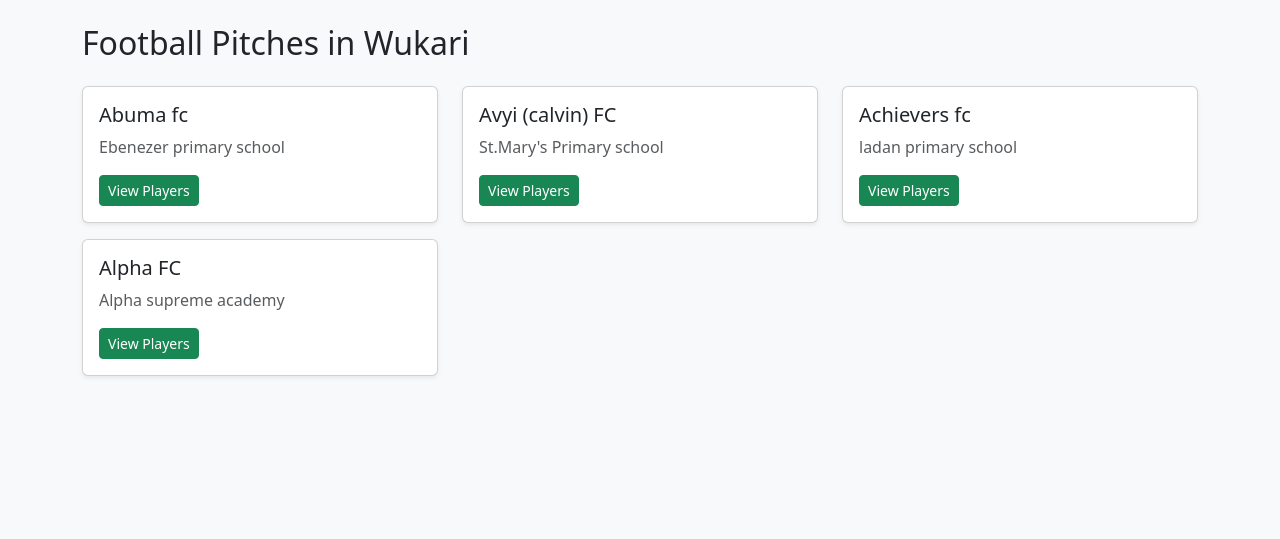
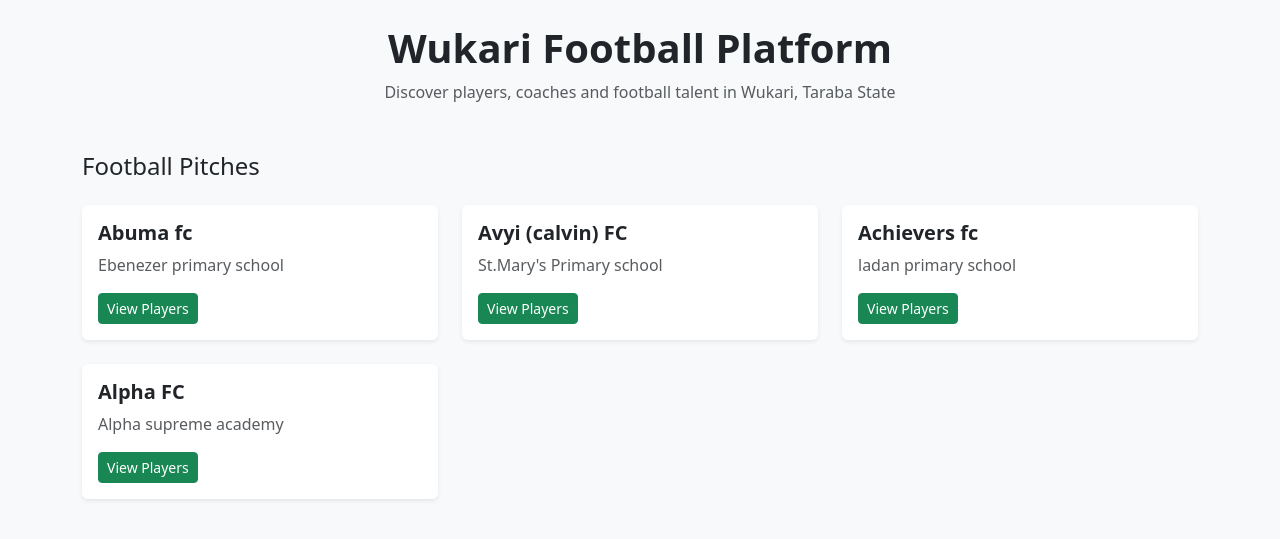
Before and after one commit to roberthenry537-arch/wukari-football, a Django app: page / in a window 1280 px wide. Shown: the part 56-595 px from the top of the page. Run offline with Django 5.2, Linux system fonts and the light colour scheme; data comes from the database, SQL or seed files in the repository.

Commit message:
improve homepage design

```diff
--- a/players/templates/players/home.html
+++ b/players/templates/players/home.html
@@ -1,21 +1,34 @@
 {% extends 'players/base.html' %}
 
 {% block content %}
-<h2 class="mb-4">Football Pitches in Wukari</h2>
+<div class="text-center mb-5">
+    <h1 class="fw-bold">Wukari Football Platform</h1>
+    <p class="text-muted">Discover players, coaches and football talent in Wukari, Taraba State</p>
+</div>
+
+<h4 class="mb-4">Football Pitches</h4>
 
 <div class="row">
     {% for pitch in pitches %}
-    <div class="col-md-4 mb-3">
-        <div class="card h-100 shadow-sm">
+    <div class="col-md-4 mb-4">
+        <div class="card h-100 shadow-sm border-0">
             <div class="card-body">
-                <h5 class="card-title">{{ pitch.name }}</h5>
-                <p class="card-text text-muted">{{ pitch.location }}</p>
-                <a href="{% url 'pitch_detail' pitch.id %}" class="btn btn-success btn-sm">View Players</a>
+                <h5 class="card-title fw-bold">{{ pitch.name }}</h5>
+                <p class="card-text text-muted mb-3">
+                    <i class="bi bi-geo-alt"></i> {{ pitch.location }}
+                </p>
+                <a href="{% url 'pitch_detail' pitch.id %}" class="btn btn-success btn-sm">
+                    View Players
+                </a>
             </div>
         </div>
     </div>
     {% empty %}
-    <p>No pitches added yet. Go to Admin to add some.</p>
+    <div class="col-12">
+        <div class="alert alert-info">
+            No pitches added yet. Go to the Admin panel to add some.
+        </div>
+    </div>
     {% endfor %}
 </div>
 {% endblock %}
```
